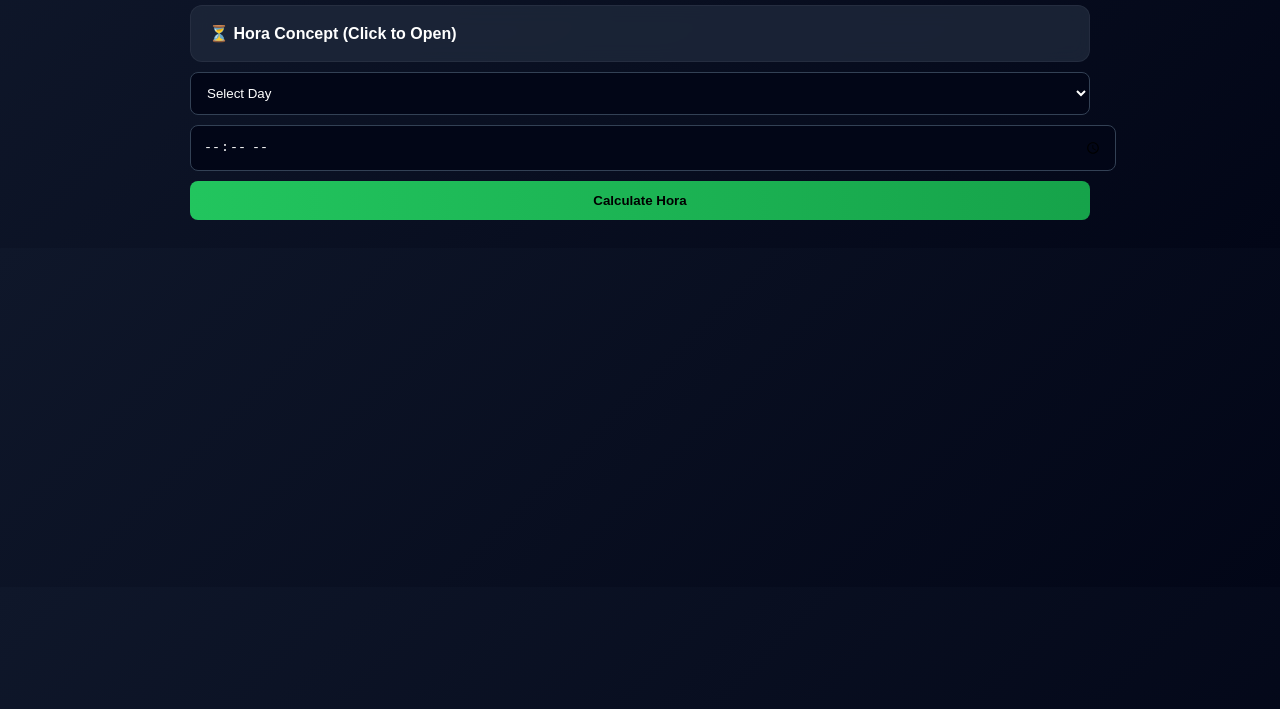
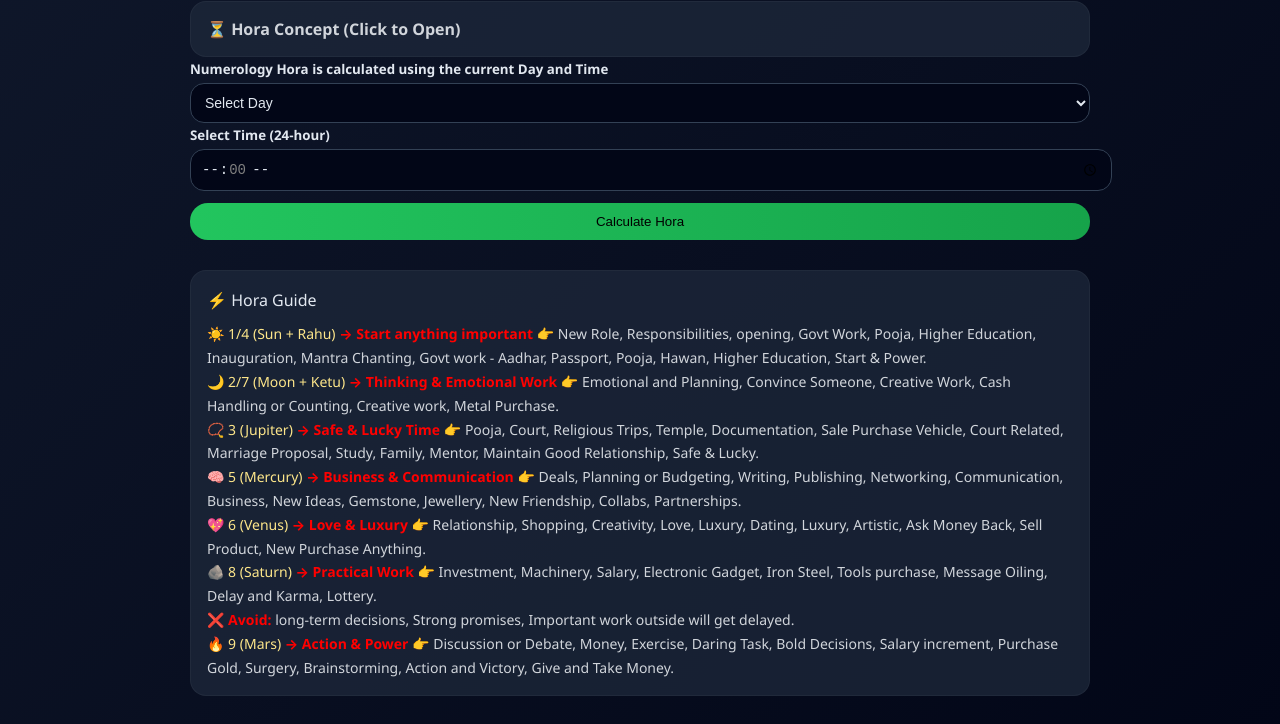
Before and after one commit to Numerology5universal/hora-app, a plain HTML site: page index.html in a window 1280 px wide. Shown: the part 91-815 px from the top of the page. Drawn offline with Linux system fonts and the light colour scheme.

Commit message:
Add files via upload
Commit changes

```diff
--- a/index.html
+++ b/index.html
@@ -4,86 +4,154 @@
 <title>Hora Through Numerology</title>
 
 <style>
+
 body{
-    font-family:Arial;
+    font-family: 'Segoe UI', Roboto, system-ui, -apple-system, sans-serif;
+    -webkit-font-smoothing: antialiased;
+    -moz-osx-font-smoothing: grayscale;
     background: linear-gradient(135deg, #0f172a, #020617);
-    color:#fff;
+    color:#d1d5db;
     padding:20px;
+    font-weight:400;
 }
 
+/* Layout */
 .container{
     max-width:900px;
     margin:auto;
 }
 
-input,select{
+/* Labels */
+.label{
+    font-size:13px;
+    color:#94a3b8;
+    margin-top:12px;
+    margin-bottom:5px;
+    display:block;
+    font-weight:400;
+}
+
+/* Inputs */
+input, select{
     width:100%;
-    padding:12px;
-    margin-top:10px;
-    border-radius:8px;
+    padding:10px;
+    margin-top:4px;
+    border-radius:14px;
     border:1px solid #334155;
     background:#020617;
-    color:#fff;
+    color:#e2e8f0;
+    font-size:14px;
+    font-weight:400;
 }
 
+input:focus, select:focus{
+    border-color:#22c55e;
+    box-shadow:0 0 0 1px rgba(34,197,94,0.3);
+}
+
+/* Button */
 button{
     width:100%;
-    padding:12px;
-    margin-top:10px;
-    border-radius:8px;
+    padding:11px;
+    margin-top:12px;
+    border-radius:18px;
     border:none;
     background: linear-gradient(90deg, #22c55e, #16a34a);
-    font-weight:bold;
+    font-weight:500;
     cursor:pointer;
-    transition:0.3s;
+    transition:0.2s;
 }
 button:hover{
-    transform:scale(1.02);
+    transform:scale(1.01);
 }
 
+/* Cards */
 .box{
-    background: rgba(30,41,59,0.8);
-    padding:18px;
+    background: rgba(30,41,59,0.75);
+    padding:16px;
     margin-top:15px;
-    border-radius:12px;
-    backdrop-filter: blur(10px);
-    border:1px solid rgba(255,255,255,0.05);
-    transition:0.3s;
-}
-.box:hover{
-    transform:translateY(-2px);
+    border-radius:16px;
+    border:1px solid rgba(255,255,255,0.04);
+    font-weight:400;
 }
 
+/* Titles */
 .title{
-    font-size:18px;
-    color:#22c55e;
-    margin-bottom:10px;
+    font-size:16px;
+    color:#86efac;
+    margin-bottom:8px;
+    font-weight:500;
 }
 
-.highlight{
-    color:#22c55e;
-    font-weight:bold;
+/* Quick Guide Title */
+.quickTitle{
+    font-size:16px;
+    color:#e2e8f0;
+    margin-bottom:8px;
+    font-weight:500;
 }
 
-.heading{
-    color:#facc15;
-    font-weight:bold;
-    display:block;
-    margin-top:12px;
-    font-size:16px;
+/* Text */
+.contentBox{
+    font-size:14px;
+    line-height:1.7;
+    font-weight:400;
+    color:#d1d5db;
 }
 
-.contentBox{
-    background:#0f172a;
-    padding:10px;
-    border-radius:8px;
+/* Bullet */
+.contentBox li{
+    font-weight:400;
+    line-height:1.7;
 }
 
+/* Section headings */
+.heading{
+    font-size:14px;
+    color:#fde68a;
+    font-weight:500;
+}
+
+/* Highlight */
+.highlight{
+    color:#4ade80;
+    font-weight:500;
+}
+
+/* Soft highlight (for red text fix) */
+.softHighlight{
+    color:#fb7185;
+    font-weight:400;
+}
+
+/* Main heading */
 h2{
     text-align:center;
     margin-bottom:20px;
-    letter-spacing:1px;
+    font-size:20px;
+    font-weight:500;
 }
+
+/* Footer */
+footer{
+    margin-top:25px;
+}
+
+/* Mobile */
+@media (max-width:600px){
+    body{
+        padding:14px;
+    }
+
+    .box{
+        padding:14px;
+    }
+
+    h2{
+        font-size:18px;
+    }
+}
+
 </style>
 
 </head>
@@ -203,6 +271,7 @@ Hora is not just theory — it is a practical timing tool.<br><br>
 </div>
 </div>
 
+<label><small style="color:#e2e8f0;">Numerology Hora is calculated using the current Day and Time</small></label>
 <select id="day">
     <option value="">Select Day</option>
     <option>Sunday</option>
@@ -214,7 +283,8 @@ Hora is not just theory — it is a practical timing tool.<br><br>
     <option>Saturday</option>
 </select>
 
-<input type="time" id="time">
+<label><small style="color:#e2e8f0;">Select Time (24-hour)</small></label>
+<input type="time" id="time" step="3600" title="Select time in 24-hour format">
 
 <button onclick="calculateHora()">Calculate Hora</button>
 
@@ -258,7 +328,7 @@ const planetMap = {
 // 🔮 PREDICTIONS (FIXED)
 const predictions = {
 
-"1/4": `<b style="color:yellow;">Sun – Rahu Hora</b>
+"1/4": `<b style="color:Red;">1/4 - Sun – Rahu Hora</b>
 • Taking charge of new roles or responsibilities.
 • Inauguration of any new venture or project.
 • Best time for mantra chanting, yagya or spiritual recitation.
@@ -311,7 +381,7 @@ Power • New Beginnings • Authority • Spiritual Activation
 <b style="color:yellow;">🔹 Final Prediction:</b>
 👉 “Power + Opportunity + New Beginning = High Success Potential`,
 
-"4/1": `<b style="color:yellow;"> Rahu - Sun Hora</b>
+"4/1": `<b style="color:Red;">4/1 - Rahu - Sun Hora</b>
 • Taking charge of new roles or responsibilities.
 • Inauguration of any new venture or project.
 • Best time for mantra chanting, yagya or spiritual recitation.
@@ -364,7 +434,7 @@ Power • New Beginnings • Authority • Spiritual Activation
 <b style="color:yellow;">🔹 Final Prediction:</b>
 👉 “Power + Opportunity + New Beginning = High Success Potential”`,
 
-"2/7": `<b style="color:yellow;">Moon – Ketu Hora</b>
+"2/7": `<b style="color:Red;">2/7 - Moon – Ketu Hora</b>
 • Convincing someone who is upset or emotional balance and discussions.
 • Doing future planning and creativity or long-term thinking.
 • Engaging in creative thinking or artistic work.
@@ -413,7 +483,7 @@ Emotions • Intuition • Planning • Creativity • Inner Clarity
 <b style="color:yellow;">🔹 Final Prediction:</b>
 👉 “Emotional Influence + Deep Thinking = Agreement & Clarity”`,
 
-"7/2": `<b style="color:yellow;">Ketu - Moon Hora</b>
+"7/2": `<b style="color:Red;">7/2 - Ketu - Moon Hora</b>
 • Convincing someone who is upset or emotional balance and discussions.
 • Doing future planning and creativity or long-term thinking.
 • Engaging in creative thinking or artistic work.
@@ -462,7 +532,7 @@ Emotions • Intuition • Planning • Creativity • Inner Clarity
 <b style="color:yellow;">🔹 Final Prediction:</b>
 👉 “Emotional Influence + Deep Thinking = Agreement & Clarity”`,
 
-"3": `<b style="color:yellow;">Jupiter Hora</b>
+"3": `<b style="color:Red;">3 - Jupiter Hora</b>
 • Religious or spiritual trips.
 • Visiting temple or going temple or performing puja.
 • Doing worship and meditation and puja.
@@ -518,7 +588,7 @@ Wisdom • Stability • Blessings • Smooth Success • Guidance
 <b style="color:yellow;">🔹 Final Prediction:</b>
 👉 “Wisdom + Blessings = Smooth & Safe Success”`,
 
-"5": `<b style="color:yellow;">Mercury Hora</b>
+"5": `<b style="color:Red;">5 - Mercury Hora</b>
 • Writing & learning, editing, publishing, or studying.
 • Can buy a particular gemstone, Buying or wearing a gemstone.
 • Communication & business, Engaging in normal communication or correspondence.
@@ -570,7 +640,7 @@ Intelligence • Communication • Business • Planning • Networking
 <b style="color:yellow;">🔹 Final Prediction:</b>
 👉 “Intelligence + Communication = Business Success & Smart Decisions”`,
 
-"6": `<b style="color:yellow;">Venus Hora</b>
+"6": `<b style="color:Red;">6 - Venus Hora</b>
 • Love & relationships, Can propose your partner or expressing love, Can go for dating as well, Social life,
 • Doing creative, aesthetic, or artistic work.
 • Asking back money you have lent to others, Can ask back your lend money from others.
@@ -625,7 +695,7 @@ Love • Relationships • Luxury • Comfort • Enjoyment • Attraction
 <b style="color:yellow;">🔹 Final Prediction:</b>
 👉 “Attraction + Comfort + Relationship Energy = Love & Financial Ease”`,
 
-"8": `<b style="color:yellow;">Saturn Hora</b>
+"8": `<b style="color:Red;">8 - Saturn Hora</b>
 • Money management, Managing money-related work or lottery matters.
 • Payments & salaries, Giving salaries or payments to servants or workers.
 • Avoid commitments & taking/making or accepting long-term Decisions, commitments or promises.
@@ -680,7 +750,7 @@ Discipline • Delay • Karma • Practical Work • Stability
 <b style="color:yellow;">🔹 Final Prediction:</b>
 👉 “Delay + Discipline + Karma = Slow but Stable Results”`,
 
-"9": `<b style="color:yellow;">Mars Hora</b>
+"9": `<b style="color:Red;">9 - Mars Hora</b>
 • Best time to Giving or taking money, financial transactions.
 • Having deep discussions, debates, or brain storming sessions, Bold decisions.
 • Engaging in work, exercise, or physical activity, Action & energy.
@@ -815,5 +885,40 @@ function calculateHora(){
 
 </script>
 
+<div class="box contentBox" style="margin-top:30px;">
+
+    <div class="title quickTitle">⚡ Hora Guide</div>
+
+    <span class="heading">☀️ 1/4 (Sun + Rahu)</Span>
+<b style="color:Red;">→ Start anything important</b>
+👉 New Role, Responsibilities, opening, Govt Work, Pooja, Higher Education, Inauguration, Mantra Chanting, Govt work - Aadhar, Passport, Pooja, Hawan, Higher Education, Start & Power.<br>
+
+    <span class="heading">🌙 2/7 (Moon + Ketu)</Span>
+<b style="color:Red;">→ Thinking & Emotional Work</b>
+👉 Emotional and Planning, Convince Someone, Creative Work, Cash Handling or Counting, Creative work, Metal Purchase.<br>
+
+    <span class="heading">📿 3 (Jupiter)</Span>
+<b style="color:Red;">→ Safe & Lucky Time</b>
+👉 Pooja, Court, Religious Trips, Temple, Documentation, Sale Purchase Vehicle, Court Related, Marriage Proposal, Study, Family, Mentor, Maintain Good Relationship, Safe & Lucky.<br>
+
+    <span class="heading">🧠 5 (Mercury)</Span>
+<b style="color:Red;">→ Business & Communication</b>
+👉 Deals, Planning or Budgeting, Writing, Publishing, Networking, Communication, Business, New Ideas, Gemstone, Jewellery, New Friendship, Collabs, Partnerships.<br>
+
+    <span class="heading">💖 6 (Venus)</Span>
+<b style="color:Red;">→ Love & Luxury</b>
+👉 Relationship, Shopping, Creativity, Love, Luxury, Dating, Luxury, Artistic, Ask Money Back, Sell Product, New Purchase Anything.<br>
+
+    <span class="heading">🪨 8 (Saturn)</Span>
+<b style="color:Red;">→ Practical Work</b>
+👉 Investment, Machinery, Salary, Electronic Gadget, Iron Steel, Tools purchase, Message Oiling, Delay and Karma, Lottery.<br>
+    <b style="color:Red;">❌ Avoid:</b> long-term decisions, Strong promises, Important work outside will get delayed.<br>
+
+    <span class="heading">🔥 9 (Mars)</Span>
+<b style="color:Red;">→ Action & Power</b>
+👉 Discussion or Debate, Money, Exercise, Daring Task, Bold Decisions, Salary increment, Purchase Gold, Surgery, Brainstorming, Action and Victory, Give and Take Money. <br>
+
+</div>
+
 </body>
 </html>
```
